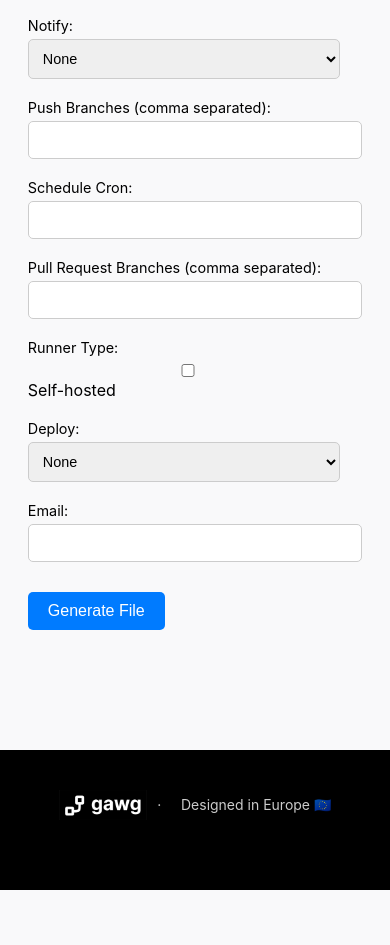
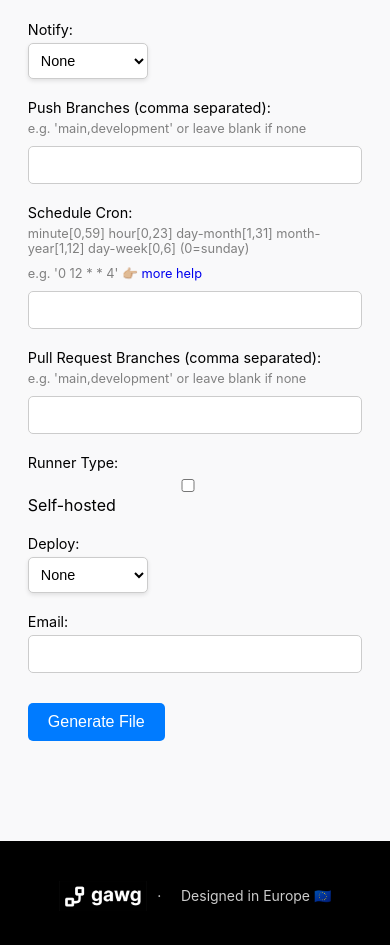
Before and after one commit to alvarogarciapiz/gawg, a React (Vite) app: page / in a window 390 px wide. Shown: the part 4826-5771 px from the top of the page. Before the commit the page ends 5716 px from the top, so only its background shows below. Built offline with nearby package versions, Linux system fonts and the light colour scheme.

Commit message:
Refactor user interface styles for responsiveness and update question labels

```diff
--- a/src/components/generator.jsx
+++ b/src/components/generator.jsx
@@ -117,7 +117,8 @@ const Generator = () => {
       <p className="generator_subtitle">Answer a few questions to generate your personalized GitHub workflow file.</p>
       <div className="questions_container">
         <div className="question_block">
-          <label className="question_label">Repository Full Name (e.g. alvarogarciapiz/gawg):</label>
+          <label className="question_label">Repository Full Name:</label>
+          <label className="question_description_label">e.g. github-username/repository-name</label>
           <input
             type="text"
             className="question_input"
@@ -131,7 +132,7 @@ const Generator = () => {
         <div className="question_block">
           <label className="question_label">Technology:</label>
           <select
-            className="question_input"
+            className="question_input short_select"
             name="technology"
             value={formData.technology}
             onChange={handleInputChange}
@@ -154,7 +155,7 @@ const Generator = () => {
         <div className="question_block">
           <label className="question_label">Notify:</label>
           <select
-            className="question_input"
+            className="question_input short_select"
             name="notify"
             value={formData.notify}
             onChange={handleInputChange}
@@ -167,6 +168,7 @@ const Generator = () => {
         </div>
         <div className="question_block">
           <label className="question_label">Push Branches (comma separated):</label>
+          <label className="question_description_label">e.g. 'main,development' or leave blank if none</label>
           <input
             type="text"
             className="question_input"
@@ -177,6 +179,8 @@ const Generator = () => {
         </div>
         <div className="question_block">
           <label className="question_label">Schedule Cron:</label>
+          <label className="question_description_label">minute[0,59] hour[0,23] day-month[1,31] month-year[1,12] day-week[0,6] (0=sunday)</label>
+          <label className="question_description_label">e.g. '0 12 * * 4' 👉🏼 <a href="https://pubs.opengroup.org/onlinepubs/9699919799/utilities/crontab.html#tag_20_25_07" target="_blank" rel="noopener noreferrer" style={{ textDecoration: 'none' }}>more help</a></label>
           <input
             type="text"
             className="question_input"
@@ -187,6 +191,7 @@ const Generator = () => {
         </div>
         <div className="question_block">
           <label className="question_label">Pull Request Branches (comma separated):</label>
+          <label className="question_description_label">e.g. 'main,development' or leave blank if none</label>
           <input
             type="text"
             className="question_input"
@@ -221,7 +226,7 @@ const Generator = () => {
         <div className="question_block">
           <label className="question_label">Deploy:</label>
           <select
-            className="question_input"
+            className="question_input short_select"
             name="deploy"
             value={formData.deploy}
             onChange={handleInputChange}
--- a/src/styles/footer.css
+++ b/src/styles/footer.css
@@ -4,11 +4,11 @@
   align-items: center;
   background-color: black;
   padding: 40px;
-  padding-top: 30px;
-  padding-bottom: 80px;
+  padding-top: 20px;
+  padding-bottom: 30px;
   color: white;
   height: 100px;
-  margin-top: 100px;
+  margin-top: 80px;
 }
 
 .footer_left {
--- a/src/styles/generator.css
+++ b/src/styles/generator.css
@@ -34,6 +34,12 @@
   margin-bottom: 5px;
 }
 
+.question_description_label {
+  font-size: 1rem;
+  color: gray;
+  margin-bottom: 10px;
+}
+
 .question_input {
   width: 100%;
   padding: 10px;
@@ -56,12 +62,31 @@
   background-color: #0056b3;
 }
 
+.short_select {
+  width: 100%;
+  max-width: 120px;
+  padding: 8px;
+  font-size: 1rem;
+  border: 1px solid #ccc;
+  border-radius: 5px;
+  background-color: #fff;
+  box-shadow: 0 2px 4px rgba(0, 0, 0, 0.1);
+  transition: border-color 0.3s, box-shadow 0.3s;
+}
+
+.short_select:focus {
+  border-color: #007bff;
+  box-shadow: 0 0 8px rgba(0, 123, 255, 0.25);
+  outline: none;
+}
+
 @media (max-width: 768px) {
 
   .generator_container {
     width: 80%;
     margin-left: 2vw;
   }
+
   .generator_title {
     font-size: 2rem;
   }
@@ -74,6 +99,12 @@
     font-size: 0.9rem;
   }
 
+  .question_description_label {
+    font-size: 0.8rem;
+    color: gray;
+    margin-bottom: 10px;
+  }
+
   .question_input {
     font-size: 0.9rem;
   }
```
